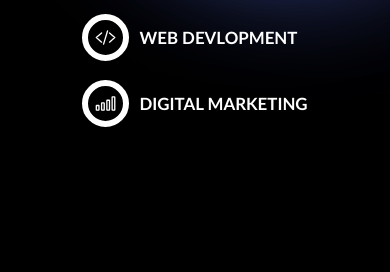
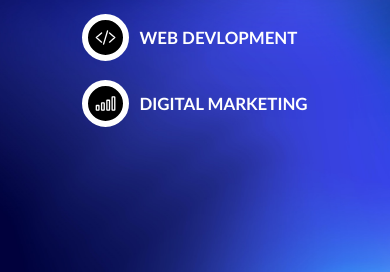
Before and after one commit to griffinjoshs/griffinjs, a website: page public/index.html in a window 390 px wide. Shown: the part 572-844 px from the top of the page. Drawn offline with nearby package versions, Linux system fonts and the light colour scheme.

Commit message:
erhjfeurhrf

```diff
--- a/public/assets/css/styles.css
+++ b/public/assets/css/styles.css
@@ -756,6 +756,14 @@ h5 {
 }
 
 @media screen and (max-width: 1100px) {
+#header {
+  background: url('../images/blueliquid2.jpg');
+    background-attachment: fixed;
+    background-position: center;
+    background-repeat: no-repeat;
+    background-size: cover;
+}
+
   .nav-left h1 {
     margin: 2px 0;
     font-size: 40px;
```
